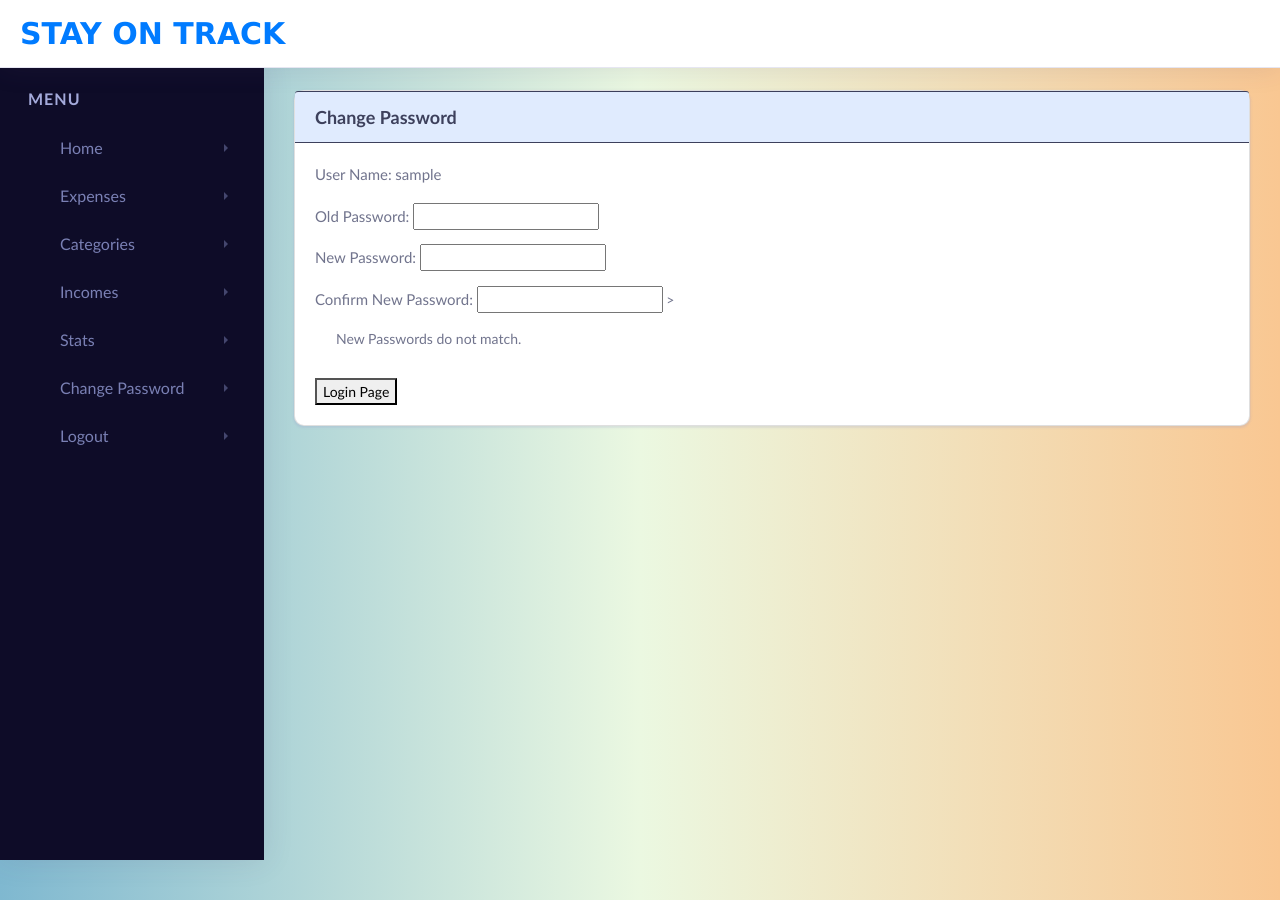
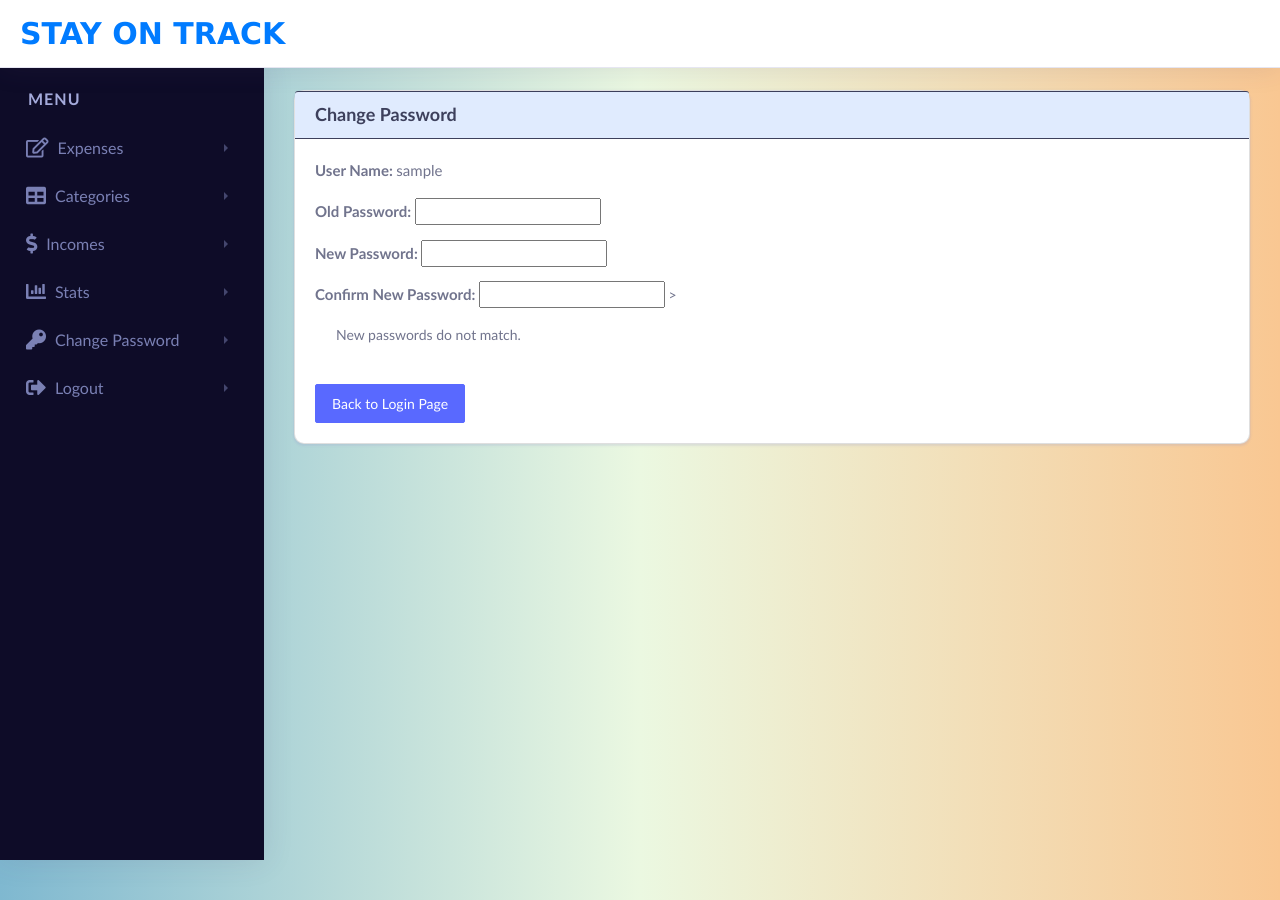
Before and after one commit to WinnieWong38/CSE-682, a Spring Boot app: page /changepwd.html in a window 1280 px wide. Shown: the top 900 px of the page. Run offline with Spring Boot 4, Linux system fonts and the light colour scheme; the visitor is signed in with stand-in values (Sample User, id 1); some libraries are stand-ins or nearby versions; some web fonts are replaced.

Commit message:
login and registration page styles
Changed the styles for login, registration, and change password page. Changed icons. Added local date and isPaid value into constructors in HomeController

```diff
--- a/src/main/resources/static/changepwd.html
+++ b/src/main/resources/static/changepwd.html
@@ -10,6 +10,9 @@
     <link rel="stylesheet" href="css/lib/fontawesome-all.css">
     <link rel="stylesheet" href="css/lib/c3.css">
 	<link rel="stylesheet" href="https://cdn.datatables.net/1.10.23/css/jquery.dataTables.min.css">
+	<link rel="stylesheet" href="https://cdnjs.cloudflare.com/ajax/libs/font-awesome/5.15.3/css/all.min.css" integrity="sha512-iBBXm8fW90+nuLcSKlbmrPcLa0OT92xO1BIsZ+ywDWZCvqsWgccV3gFoRBv0z+8dLJgyAHIhR35VZc2oM/gI1w==" crossorigin="anonymous" />
+    <link rel="stylesheet" href="https://cdnjs.cloudflare.com/ajax/libs/font-awesome/5.15.3/css/all.min.css">
+    <link href="../assets/vendor/fonts/circular-std/style.css" rel="stylesheet">
     <title>Change Password</title>
 </head>
 
@@ -47,25 +50,22 @@
                                 Menu
                             </li>
                             <li class="nav-item ">
-                                <a class="nav-link" href="index.html" data-toggle="collapse" aria-expanded="false" data-target="#submenu-2" aria-controls="submenu-2"><i class="fa fa-fw fa-rocket"></i>Home</a>
-                            </li>
-                            <li class="nav-item ">
-                                <a class="nav-link" href="index.html" data-toggle="collapse" aria-expanded="false" data-target="#submenu-2" aria-controls="submenu-2"><i class="fa fa-fw fa-rocket"></i>Expenses</a>
+                                <a class="nav-link" href="index.html" data-toggle="collapse" aria-expanded="false" data-target="#submenu-2" aria-controls="submenu-2"><i class="far fa-edit"></i>Expenses</a>
                             </li>
                              <li class="nav-item ">
-                                <a class="nav-link" href="category.html" data-toggle="collapse" aria-expanded="false" data-target="#submenu-2" aria-controls="submenu-2"><i class="fa fa-fw fa-rocket"></i>Categories</a>
+                                <a class="nav-link" href="category.html" data-toggle="collapse" aria-expanded="false" data-target="#submenu-2" aria-controls="submenu-2"><i class="fas fa-table"></i>Categories</a>
                             </li>
                              <li class="nav-item ">
-                                <a class="nav-link" href="income.html" data-toggle="collapse" aria-expanded="false" data-target="#submenu-2" aria-controls="submenu-2"><i class="fa fa-fw fa-rocket"></i>Incomes</a>
+                                <a class="nav-link" href="income.html" data-toggle="collapse" aria-expanded="false" data-target="#submenu-2" aria-controls="submenu-2"><i class="fas fa-dollar-sign"></i>Incomes</a>
                             </li>
                              <li class="nav-item ">
-                                <a class="nav-link" href="stats.html" data-toggle="collapse" aria-expanded="false" data-target="#submenu-2" aria-controls="submenu-2"><i class="fa fa-fw fa-rocket"></i>Stats</a>
+                                <a class="nav-link" href="stats.html" data-toggle="collapse" aria-expanded="false" data-target="#submenu-2" aria-controls="submenu-2"><i class="fas fa-chart-bar"></i>Stats</a>
                             </li>
-                            <li class="nav-item ">
-                                <a class="nav-link" href="changepwd.html" data-toggle="collapse" aria-expanded="false" data-target="#submenu-2" aria-controls="submenu-2"><i class="fa fa-fw fa-rocket"></i>Change Password</a>
+                             <li class="nav-item ">
+                                <a class="nav-link" href="changepwd.html" data-toggle="collapse" aria-expanded="false" data-target="#submenu-2" aria-controls="submenu-2"><i class="fas fa-key"></i>Change Password</a>
                             </li>
-                            <li class="nav-item ">
-                                <a class="nav-link" href="logout" data-toggle="collapse" aria-expanded="false" data-target="#submenu-2" aria-controls="submenu-2"><i class="fa fa-fw fa-rocket"></i>Logout</a>
+                             <li class="nav-item ">
+                                <a class="nav-link" href="logout" data-toggle="collapse" aria-expanded="false" data-target="#submenu-2" aria-controls="submenu-2"><i class="fas fa-sign-out-alt"></i>Logout</a>
                             </li>
                         </ul>
                     </div>
@@ -92,7 +92,7 @@
                         <div class="row">
                             </div>
                                 <div class="card">
-                                    <h5 class="card-header">Change Password</h5>
+                                    <h3 class="card-header">Change Password</h3>
                                     <div class="card-body">
                                         <div>
                                         <div id="error" class="alert alert-error">
@@ -100,35 +100,38 @@
                 						</div>
 
 										<div class="form-group">
-											<label>User Name: </label>
+											<label style="font-weight:bold">User Name: </label>
            									<label id="username"> </label>
 											</div>
 											<div class="form-group">
-											<label>Old Password: </label>
+											<label style="font-weight:bold">Old Password: </label>
 											<input type="password" id="oldpassword" onchange
 											    onpropertychange
            										onkeyuponpaste oninput="checkReady()"></input>
 											</div>
 											<div class="form-group">
-											<label>New Password: </label>
+											<label style="font-weight:bold">New Password: </label>
 											<input type="password" id="newpassword" onchange
 											    onpropertychange
            										onkeyuponpaste oninput="checkReady()"></input>
 											</div>
-											<label>Confirm New Password: </label>
+											<div>
+											<label style="font-weight:bold">Confirm New Password: </label>
 											<input type="password" id="retypepassword" onchange
 											    onpropertychange
            										onkeyuponpaste oninput="checkReady()" /> ></input>
 											</div>
 											<div id="pwdmatch" class="alert alert-error">
-                    						New Passwords do not match.
+                    						New passwords do not match.
                 						</div>
                 						<div id="subbtn" style="display:none">
-											<button type="button" id="submit">Change Password</button>
+											<div id="c3chart_category" style="height: 20px;"></div>
+											<button type="button" id="submit" class="btn btn-primary btn-med">Change Password</button>
 											</div>
 											<div>
-					<button type="button" id="login" onclick="location.href='login.html'">Login Page</button>
-				</div>
+											<div id="c3chart_category" style="height: 10px;"></div>
+											<button type="button" id="login" onclick="location.href='login.html'" class="btn btn-primary btn-med">Back to Login Page</button>
+											</div>
 										</div>
                                     </div>
                                 </div>
--- a/src/main/resources/static/index.html
+++ b/src/main/resources/static/index.html
@@ -104,10 +104,10 @@
                                 <a class="nav-link" href="stats.html" data-toggle="collapse" aria-expanded="false" data-target="#submenu-2" aria-controls="submenu-2"><i class="fas fa-chart-bar"></i>Stats</a>
                             </li>
                              <li class="nav-item ">
-                                <a class="nav-link" href="changepwd.html" data-toggle="collapse" aria-expanded="false" data-target="#submenu-2" aria-controls="submenu-2"><i class="fa fa-fw fa-rocket"></i>Change Password</a>
+                                <a class="nav-link" href="changepwd.html" data-toggle="collapse" aria-expanded="false" data-target="#submenu-2" aria-controls="submenu-2"><i class="fas fa-key"></i>Change Password</a>
                             </li>
                              <li class="nav-item ">
-                                <a class="nav-link" href="logout" data-toggle="collapse" aria-expanded="false" data-target="#submenu-2" aria-controls="submenu-2"><i class="fa fa-fw fa-rocket"></i>Logout</a>
+                                <a class="nav-link" href="logout" data-toggle="collapse" aria-expanded="false" data-target="#submenu-2" aria-controls="submenu-2"><i class="fas fa-sign-out-alt"></i>Logout</a>
                             </li>
 
                         </ul>
--- a/src/main/resources/static/stats.html
+++ b/src/main/resources/static/stats.html
@@ -102,6 +102,12 @@
                             </li>
                              <li class="nav-item ">
                                 <a class="nav-link" href="stats.html" data-toggle="collapse" aria-expanded="false" data-target="#submenu-2" aria-controls="submenu-2"><i class="fas fa-chart-bar"></i>Stats</a>
+                            </li>
+                            <li class="nav-item ">
+                                <a class="nav-link" href="changepwd.html" data-toggle="collapse" aria-expanded="false" data-target="#submenu-2" aria-controls="submenu-2"><i class="fas fa-key"></i>Change Password</a>
+                            </li>
+                             <li class="nav-item ">
+                                <a class="nav-link" href="logout" data-toggle="collapse" aria-expanded="false" data-target="#submenu-2" aria-controls="submenu-2"><i class="fas fa-sign-out-alt"></i>Logout</a>
                             </li>
 
                         </ul>
```
Also changed, not shown: src/main/java/com/example/CSE682/controller/HomeController.java (+8 -7 lines), src/main/resources/static/category.html (+9 -3 lines), src/main/resources/static/income.html (+34 -2 lines), src/main/resources/static/login.html (+10 -5 lines), src/main/resources/static/register.html (+9 -8 lines), src/main/resources/static/js/register.js (line endings or trailing spaces), 1 other file.
